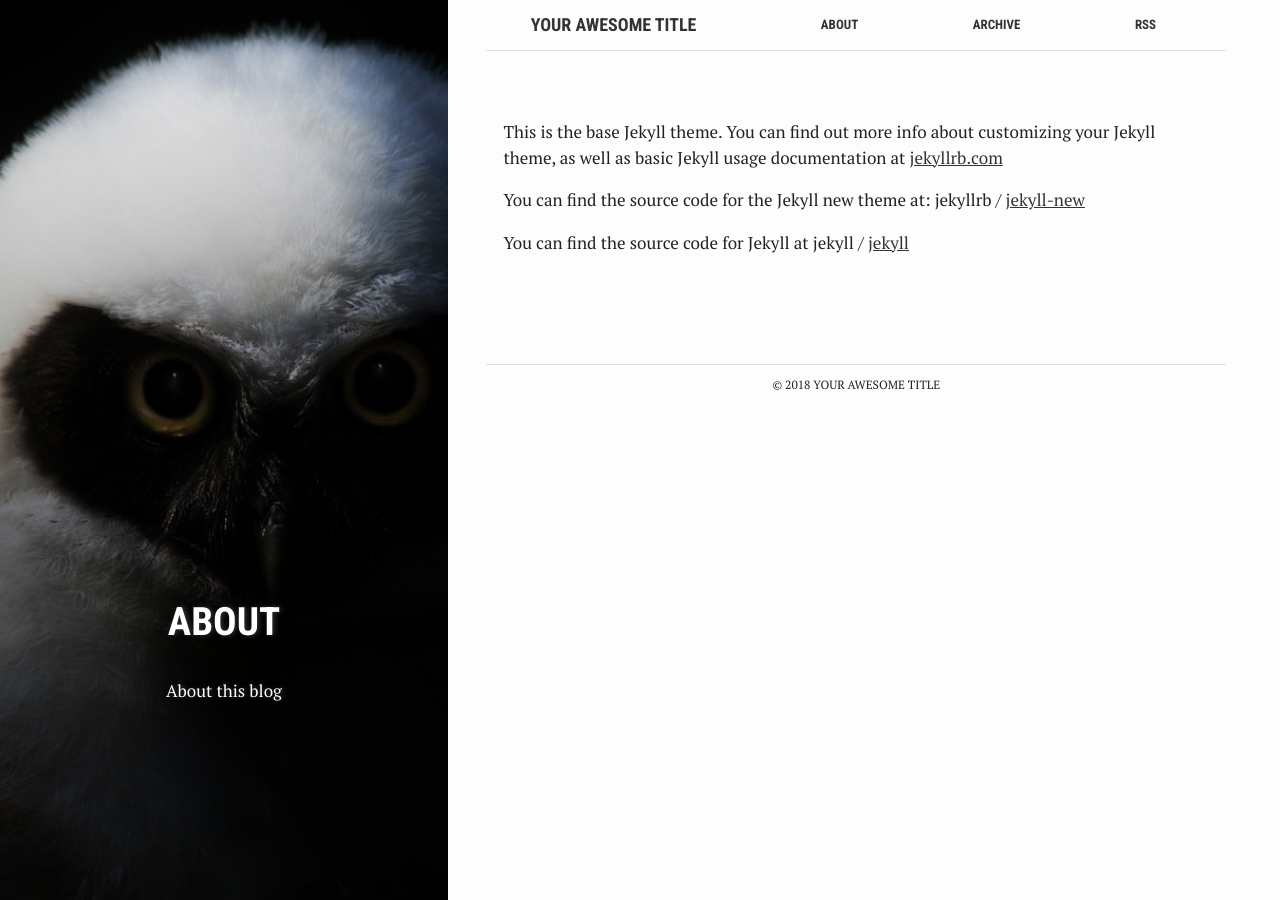
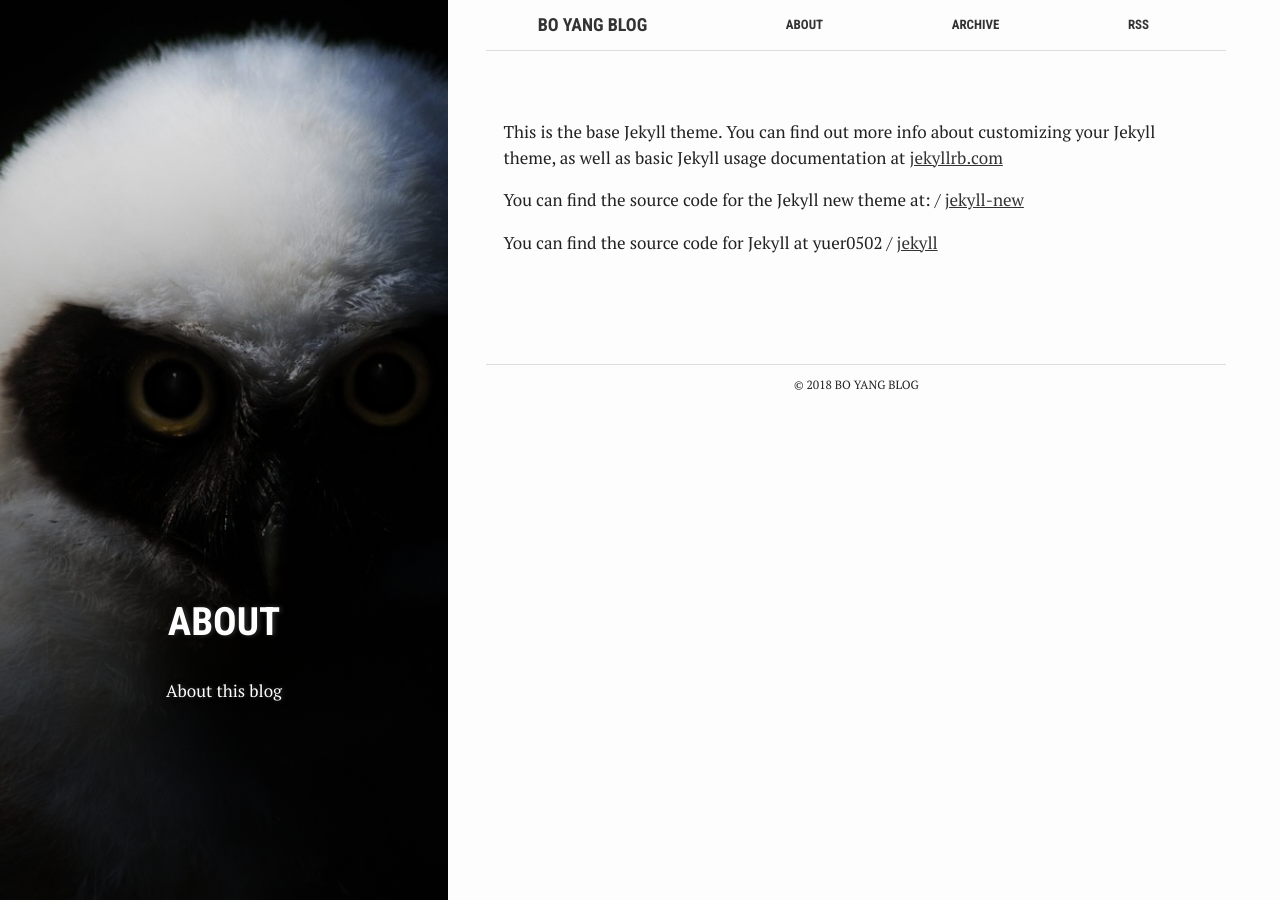
Before and after one commit to yuer0502/karen.github.io, a Jekyll site: the page built from about.md, in a window 1280 px wide. Built offline with Jekyll 4.4.1, drawn with Linux system fonts in a browser that asks for light colours.

Commit message:
Update _config.yml

```diff
--- a/_config.yml
+++ b/_config.yml
@@ -6,18 +6,16 @@
 # 'jekyll serve'. If you change this file, please restart the server process.
 
 # Site settings
-title: Your awesome title
-email: your-email@domain.com
+title: Bo Yang Blog
+email: bo9yang@gmail.com
 description: > # this means to ignore newlines until "baseurl:"
-  Write an awesome description for your new site here. You can edit this
-  line in _config.yml. It will appear in your document head meta (for
-  Google search results) and in your feed.xml site description.
+  不忘初心
 baseurl: "" # the subpath of your site, e.g. /blog
 lang: "en"
-url: "http://localhost:4000" # the base hostname & protocol for your site
-twitter_username: jekyllrb
-github_username:  jekyll
-disqus_username:
+url: "http://yuer0502.github.io" # the base hostname & protocol for your site
+# twitter_username: jekyllrb
+github_username:  yuer0502
+# disqus_username:
 
 # Build settings
 markdown: kramdown
```
